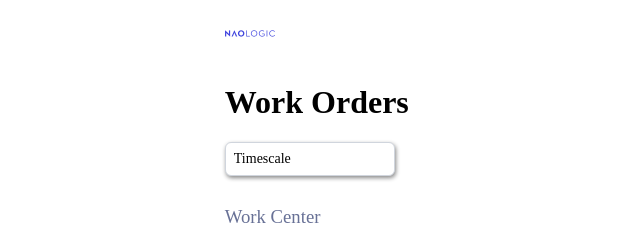
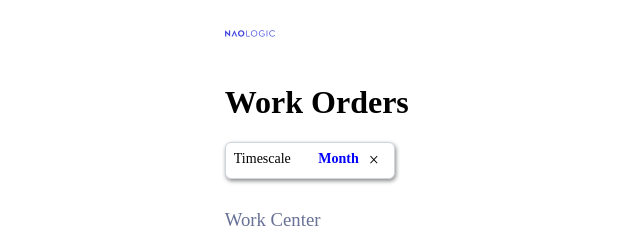
Before and after one commit to Gonza07/schedule-timeline, an Angular app: page / in a window 1280 px wide. Shown: the top 232 px of the page, without its empty margins (36-676 px from the left). Built offline with nearby package versions, Linux system fonts and the light colour scheme; a web font is replaced by a local one.

Commit message:
Format code in work orders component. Add default value to timescale select

```diff
--- a/src/app/work-orders/work-orders.component.html
+++ b/src/app/work-orders/work-orders.component.html
@@ -2,6 +2,7 @@
   <div class="col col-12">
     <h1>Work Orders</h1>
     <ng-select
+      [(ngModel)]="selectedTimescale"
       class="timescale-select"
       [items]="timescales"
       [searchable]="false"
@@ -11,5 +12,5 @@
     >
     </ng-select>
   </div>
-    <app-timeline-schedule></app-timeline-schedule>
+  <app-timeline-schedule></app-timeline-schedule>
 </div>
--- a/src/app/work-orders/work-orders.component.ts
+++ b/src/app/work-orders/work-orders.component.ts
@@ -2,16 +2,17 @@ import { CommonModule } from '@angular/common';
 import { Component } from '@angular/core';
 import { NgSelectModule } from '@ng-select/ng-select';
 import { TimelineScheduleComponent } from '../timeline-schedule/timeline-schedule.component';
+import { FormsModule } from '@angular/forms';
 
 @Component({
   selector: 'app-work-orders',
   standalone: true,
-  imports: [CommonModule,NgSelectModule, TimelineScheduleComponent],
+  imports: [CommonModule,NgSelectModule, TimelineScheduleComponent, FormsModule],
   templateUrl: './work-orders.component.html',
   styleUrl: './work-orders.component.scss',
 })
 export class WorkOrdersComponent {
-  public selectedTimescale: string = '';
+  public selectedTimescale: string = 'month';
   public timescales = [
     { value: 'hour', label: 'Hour' },
     { value: 'day', label: 'Day' },
```
